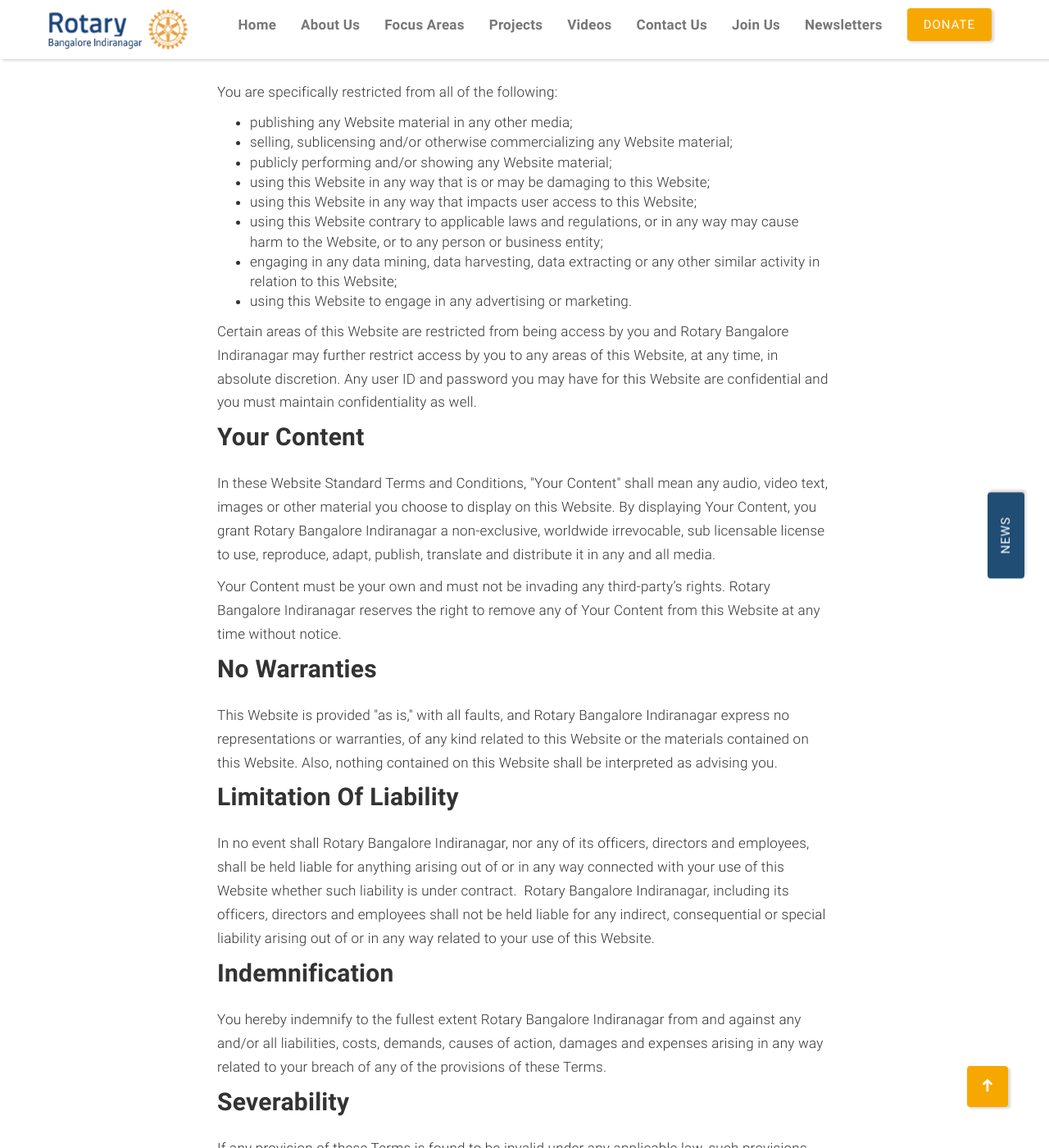
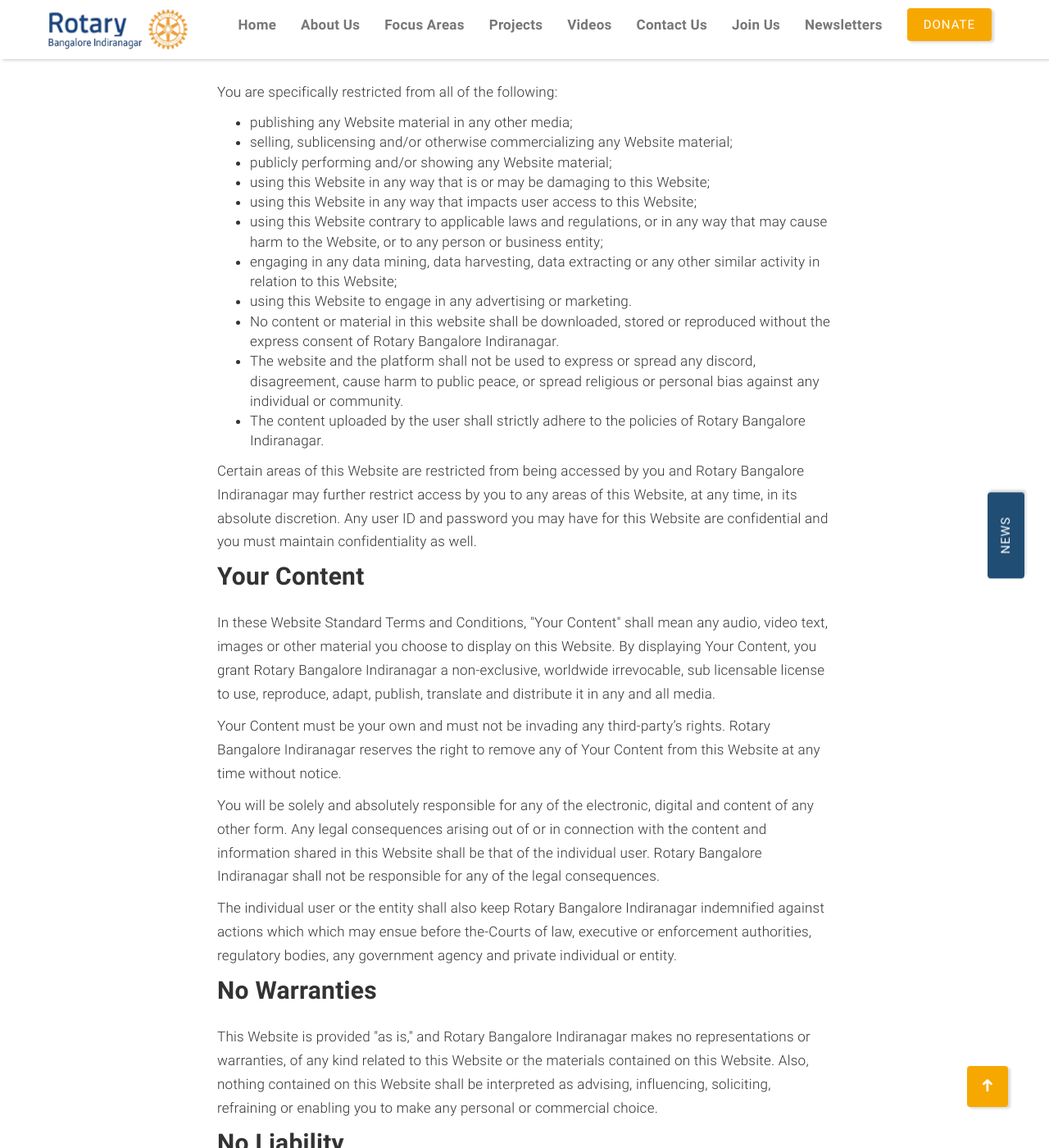
Before and after one commit to sharathdt/rtry, a Jekyll site: the page built from terms.html, in a window 1280 px wide and 1400 px high, scrolled down 579 px. Shown: the whole window at 82% size. Built offline with Jekyll 4.4.1, drawn with Linux system fonts in a browser that asks for light colours; some web fonts are replaced; some of the changed text lies outside the part shown.

Commit message:
update terms

```diff
--- a/terms.html
+++ b/terms.html
@@ -4,72 +4,185 @@
 layout: page
 ---
 
+<p>
+  These Website Standard Terms and Conditions written on this webpage shall
+  manage your use of our website, Rotary Bangalore Indiranagar accessible at
+  https://www.rotaryindiranagar.org/.
+</p>
 
+<p>
+  These Terms will be applied fully and apply to your use of this Website. By
+  using this Website, you agree to accept all terms and conditions written in
+  here. You must not use this Website if you disagree with any of these Website
+  Standard Terms and Conditions.
+</p>
 
-
-<p>These Website Standard Terms and Conditions written on this webpage shall manage your use of our website, Rotary Bangalore Indiranagar accessible at https://www.rotaryindiranagar.org/.</p>
-
-<p>These Terms will be applied fully and affect to your use of this Website. By using this Website, you agreed to accept all terms and conditions written in here. You must not use this Website if you disagree with any of these Website Standard Terms and Conditions.</p>
-
-<p>Minors or people below 18 years old are not allowed to use this Website.</p>
+<p>
+  Minors or people below the age of 18 years are not allowed to use this
+  Website.
+</p>
 
 <h2>Intellectual Property Rights</h2>
 
-<p>Other than the content you own, under these Terms, Rotary Bangalore Indiranagar and/or its licensors own all the intellectual property rights and materials contained in this Website.</p>
+<p>
+  Other than the content you own, under these Terms, Rotary Bangalore
+  Indiranagar and/or its licensors own all the intellectual property rights and
+  materials contained in this Website.
+</p>
 
-<p>You are granted limited license only for purposes of viewing the material contained on this Website.</p>
+<p>
+  You are granted limited license only for purposes of viewing the material
+  contained on this Website.
+</p>
 
 <h2>Restrictions</h2>
 
 <p>You are specifically restricted from all of the following:</p>
 
 <ul>
-    <li>publishing any Website material in any other media;</li>
-    <li>selling, sublicensing and/or otherwise commercializing any Website material;</li>
-    <li>publicly performing and/or showing any Website material;</li>
-    <li>using this Website in any way that is or may be damaging to this Website;</li>
-    <li>using this Website in any way that impacts user access to this Website;</li>
-    <li>using this Website contrary to applicable laws and regulations, or in any way may cause harm to the Website, or to any person or business entity;</li>
-    <li>engaging in any data mining, data harvesting, data extracting or any other similar activity in relation to this Website;</li>
-    <li>using this Website to engage in any advertising or marketing.</li>
+  <li>publishing any Website material in any other media;</li>
+  <li>
+    selling, sublicensing and/or otherwise commercializing any Website material;
+  </li>
+  <li>publicly performing and/or showing any Website material;</li>
+  <li>
+    using this Website in any way that is or may be damaging to this Website;
+  </li>
+  <li>
+    using this Website in any way that impacts user access to this Website;
+  </li>
+  <li>
+    using this Website contrary to applicable laws and regulations, or in any
+    way that may cause harm to the Website, or to any person or business entity;
+  </li>
+  <li>
+    engaging in any data mining, data harvesting, data extracting or any other
+    similar activity in relation to this Website;
+  </li>
+  <li>using this Website to engage in any advertising or marketing.</li>
+
+  <li>
+    No content or material in this website shall be downloaded, stored or
+    reproduced without the express consent of Rotary Bangalore Indiranagar.
+  </li>
+  <li>
+    The website and the platform shall not be used to express or spread any
+    discord, disagreement, cause harm to public peace, or spread religious or
+    personal bias against any individual or community.
+  </li>
+  <li>
+    The content uploaded by the user shall strictly adhere to the policies of
+    Rotary Bangalore Indiranagar.
+  </li>
 </ul>
 
-<p>Certain areas of this Website are restricted from being access by you and Rotary Bangalore Indiranagar may further restrict access by you to any areas of this Website, at any time, in absolute discretion. Any user ID and password you may have for this Website are confidential and you must maintain confidentiality as well.</p>
+<p>
+  Certain areas of this Website are restricted from being accessed by you and
+  Rotary Bangalore Indiranagar may further restrict access by you to any areas
+  of this Website, at any time, in its absolute discretion. Any user ID and
+  password you may have for this Website are confidential and you must maintain
+  confidentiality as well.
+</p>
 
 <h2>Your Content</h2>
 
-<p>In these Website Standard Terms and Conditions, "Your Content" shall mean any audio, video text, images or other material you choose to display on this Website. By displaying Your Content, you grant Rotary Bangalore Indiranagar a non-exclusive, worldwide irrevocable, sub licensable license to use, reproduce, adapt, publish, translate and distribute it in any and all media.</p>
+<p>
+  In these Website Standard Terms and Conditions, "Your Content" shall mean any
+  audio, video text, images or other material you choose to display on this
+  Website. By displaying Your Content, you grant Rotary Bangalore Indiranagar a
+  non-exclusive, worldwide irrevocable, sub licensable license to use,
+  reproduce, adapt, publish, translate and distribute it in any and all media.
+</p>
 
-<p>Your Content must be your own and must not be invading any third-party’s rights. Rotary Bangalore Indiranagar reserves the right to remove any of Your Content from this Website at any time without notice.</p>
+<p>
+  Your Content must be your own and must not be invading any third-party’s
+  rights. Rotary Bangalore Indiranagar reserves the right to remove any of Your
+  Content from this Website at any time without notice.
+</p>
+
+<p>
+  You will be solely and absolutely responsible for any of the electronic,
+  digital and content of any other form. Any legal consequences arising out of
+  or in connection with the content and information shared in this Website shall
+  be that of the individual user. Rotary Bangalore Indiranagar shall not be
+  responsible for any of the legal consequences.
+</p>
+<p>
+  The individual user or the entity shall also keep Rotary Bangalore Indiranagar
+  indemnified against actions which which may ensue before the-Courts of law,
+  executive or enforcement authorities, regulatory bodies, any government agency
+  and private individual or entity.
+</p>
 
 <h2>No warranties</h2>
 
-<p>This Website is provided "as is," with all faults, and Rotary Bangalore Indiranagar express no representations or warranties, of any kind related to this Website or the materials contained on this Website. Also, nothing contained on this Website shall be interpreted as advising you.</p>
+<p>
+  This Website is provided "as is," and Rotary Bangalore Indiranagar makes no
+  representations or warranties, of any kind related to this Website or the
+  materials contained on this Website. Also, nothing contained on this Website
+  shall be interpreted as advising, influencing, soliciting, refraining or
+  enabling you to make any personal or commercial choice.
+</p>
 
-<h2>Limitation of liability</h2>
+<h2>No liability</h2>
 
-<p>In no event shall Rotary Bangalore Indiranagar, nor any of its officers, directors and employees, shall be held liable for anything arising out of or in any way connected with your use of this Website whether such liability is under contract.  Rotary Bangalore Indiranagar, including its officers, directors and employees shall not be held liable for any indirect, consequential or special liability arising out of or in any way related to your use of this Website.</p>
+<p>
+  In no event shall Rotary Bangalore Indiranagar, nor any of its officers,
+  directors and employees, or any other member associated with Rotary Bangalore
+  Indiranagar be held liable for anything arising out of or in any way connected
+  with your use of this Website whether such liability is under contract or
+  otherwise.  Rotary Bangalore Indiranagar, including its officers, directors
+  and employees shall not be held liable for any indirect, consequential or
+  special liability arising out of or in any way related to your use of this
+  Website.
+</p>
 
 <h2>Indemnification</h2>
 
-<p>You hereby indemnify to the fullest extent Rotary Bangalore Indiranagar from and against any and/or all liabilities, costs, demands, causes of action, damages and expenses arising in any way related to your breach of any of the provisions of these Terms.</p>
+<p>
+  You hereby indemnify to the fullest extent Rotary Bangalore Indiranagar from
+  and against any and/or all liabilities, costs, demands, causes of action,
+  damages and expenses arising due to your breach of any of these Terms or for
+  all other direct or consequential damages incurred.
+</p>
 
 <h2>Severability</h2>
 
-<p>If any provision of these Terms is found to be invalid under any applicable law, such provisions shall be deleted without affecting the remaining provisions herein.</p>
+<p>
+  If any provision of these Terms is found to be invalid under any applicable
+  law, such provisions shall be deleted without affecting the remaining
+  provisions herein.
+</p>
 
 <h2>Variation of Terms</h2>
 
-<p>Rotary Bangalore Indiranagar is permitted to revise these Terms at any time as it sees fit, and by using this Website you are expected to review these Terms on a regular basis.</p>
+<p>
+  Rotary Bangalore Indiranagar is permitted to revise these Terms at any time as
+  it sees fit, and by using this Website you are expected to review these Terms
+  on a regular basis.
+</p>
 
 <h2>Assignment</h2>
 
-<p>The Rotary Bangalore Indiranagar is allowed to assign, transfer, and subcontract its rights and/or obligations under these Terms without any notification. However, you are not allowed to assign, transfer, or subcontract any of your rights and/or obligations under these Terms.</p>
+<p>
+  The Rotary Bangalore Indiranagar is allowed to assign, transfer, and
+  subcontract its rights and/or obligations under these Terms without any
+  notification. However, you are not allowed to assign, transfer, or subcontract
+  any of your rights and/or obligations under these Terms.
+</p>
 
 <h2>Entire Agreement</h2>
 
-<p>These Terms constitute the entire agreement between Rotary Bangalore Indiranagar and you in relation to your use of this Website, and supersede all prior agreements and understandings.</p>
+<p>
+  These complete Terms constitute the entire agreement between Rotary Bangalore
+  Indiranagar and the individual user in relation to use of this Website, and
+  supersede all prior agreements and understandings.
+</p>
 
 <h2>Governing Law & Jurisdiction</h2>
 
-<p>These Terms will be governed by and interpreted in accordance with the laws of the State of in, and you submit to the non-exclusive jurisdiction of the state and federal courts located in in for the resolution of any disputes.</p>
+<p>
+  These Terms will be governed by and interpreted in accordance with the laws of
+  India, and by use of this website you submit to the jurisdiction of the Courts
+  at Bangalore, Karnataka, India.
+</p>
```
